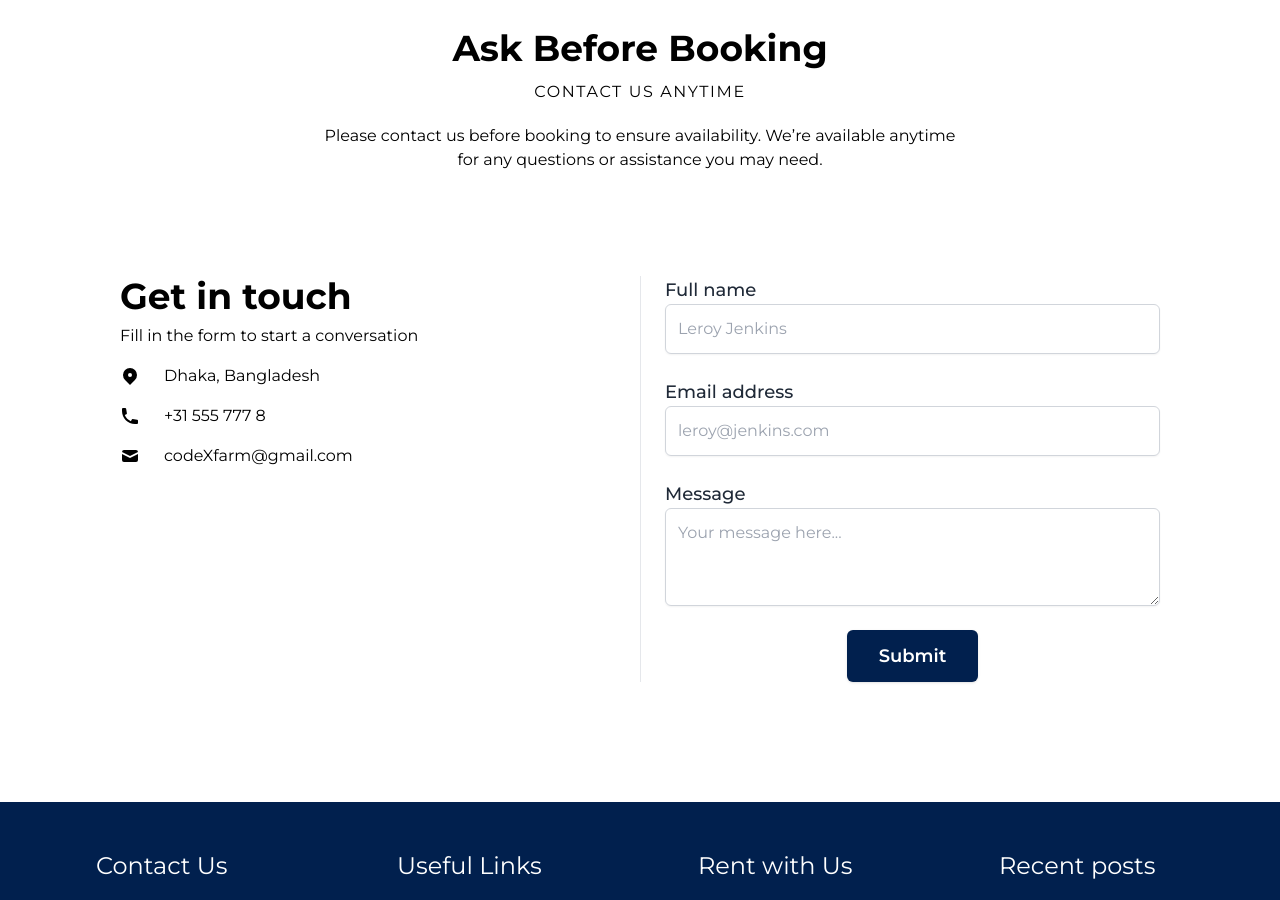
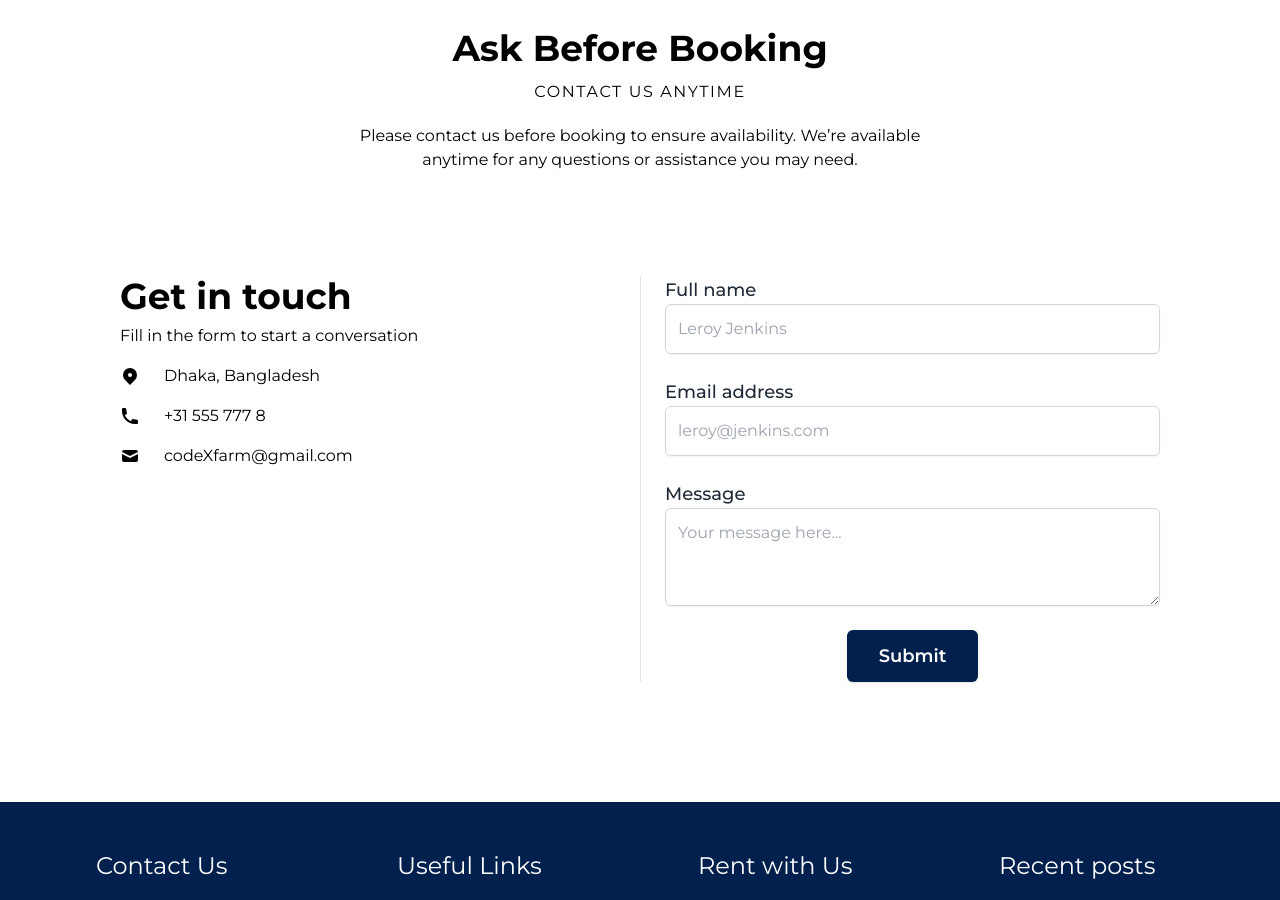
Before and after one commit to SwiftCode0325/PropertyBooking, a React (Vite) app: page /contact in a window 1280 px wide. Shown: the part 860-1760 px from the top of the page. Built offline with nearby package versions, Linux system fonts and the light colour scheme; grey boxes are pictures that could not be loaded.

Commit message:
fix an margin related issu

```diff
--- a/src/components/common/ContactForm.jsx
+++ b/src/components/common/ContactForm.jsx
@@ -15,9 +15,9 @@ const ContactForm = () => {
         <p className=" space-x-3 uppercase mt-3 tracking-widest">
           Contact us anytime
         </p>
-        <p className="mt-5">
+        <p className="mt-5 m-2">
           Please contact us before booking to ensure availability. We’re
-          available anytime <br /> for any questions or assistance you may need.
+          available <br />  anytime for any questions or assistance you may need.
         </p>
       </div>
       <section className="py-6 mt-20 dark:bg-gray-100 dark:text-gray-900">
```
